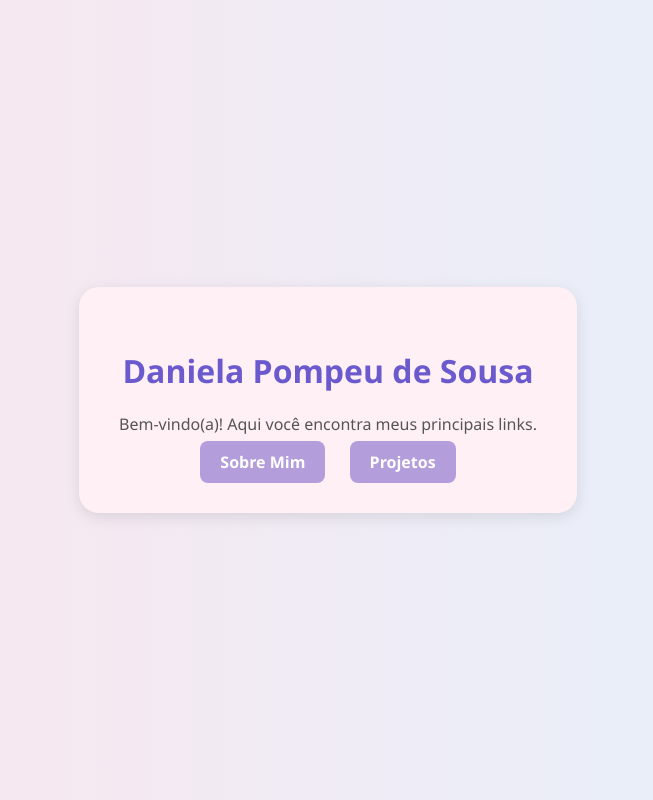
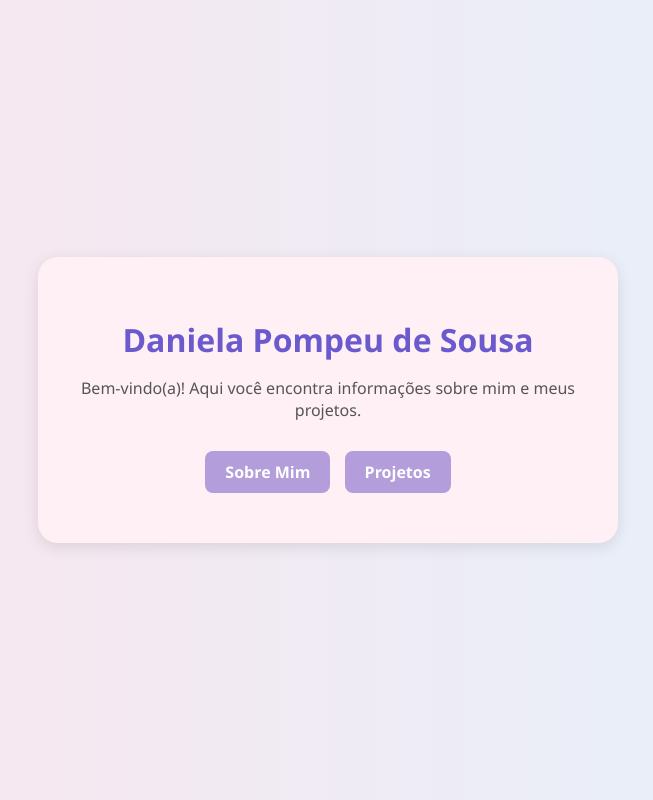
Before and after one commit to Daniela1280/portifolio, a plain HTML site: page index.html in a window 1280 px wide. Shown: the whole page, without its empty margins (312-965 px from the left). Drawn offline with Linux system fonts and the light colour scheme.

Commit message:
index.html

```diff
--- a/index.html
+++ b/index.html
@@ -15,6 +15,7 @@
       align-items: center;
       height: 100vh;
     }
+
     .container {
       background-color: #fff0f5;
       padding: 40px;
@@ -23,14 +24,21 @@
       text-align: center;
       max-width: 500px;
     }
+
     h1 {
       color: #6a5acd;
+      margin-bottom: 10px;
     }
+
     p {
       color: #555;
+      font-size: 16px;
+      margin-bottom: 20px;
     }
+
     .btn {
-      margin: 10px;
+      display: inline-block;
+      margin: 10px 5px;
       padding: 10px 20px;
       background-color: #b39ddb;
       color: white;
@@ -40,6 +48,7 @@
       font-weight: bold;
       transition: background 0.3s ease;
     }
+
     .btn:hover {
       background-color: #9575cd;
     }
@@ -48,10 +57,10 @@
 <body>
   <div class="container">
     <h1>Daniela Pompeu de Sousa</h1>
-    <p>Bem-vindo(a)! Aqui você encontra meus principais links.</p>
+    <p>Bem-vindo(a)! Aqui você encontra informações sobre mim e meus projetos.</p>
+
     <a href="sobre.html" class="btn">Sobre Mim</a>
     <a href="projetos.html" class="btn">Projetos</a>
-
   </div>
 </body>
 </html>
```
